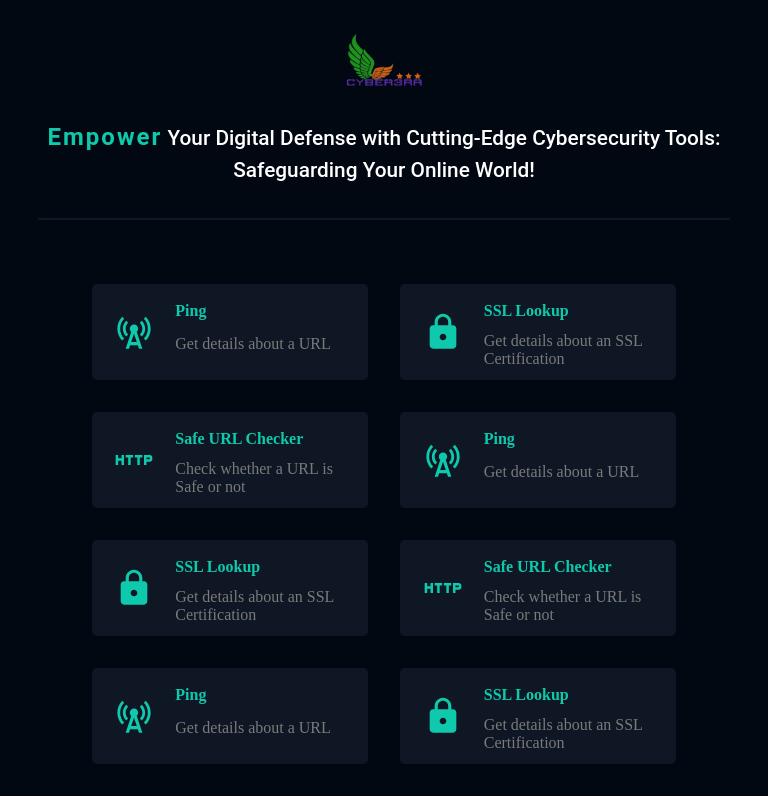
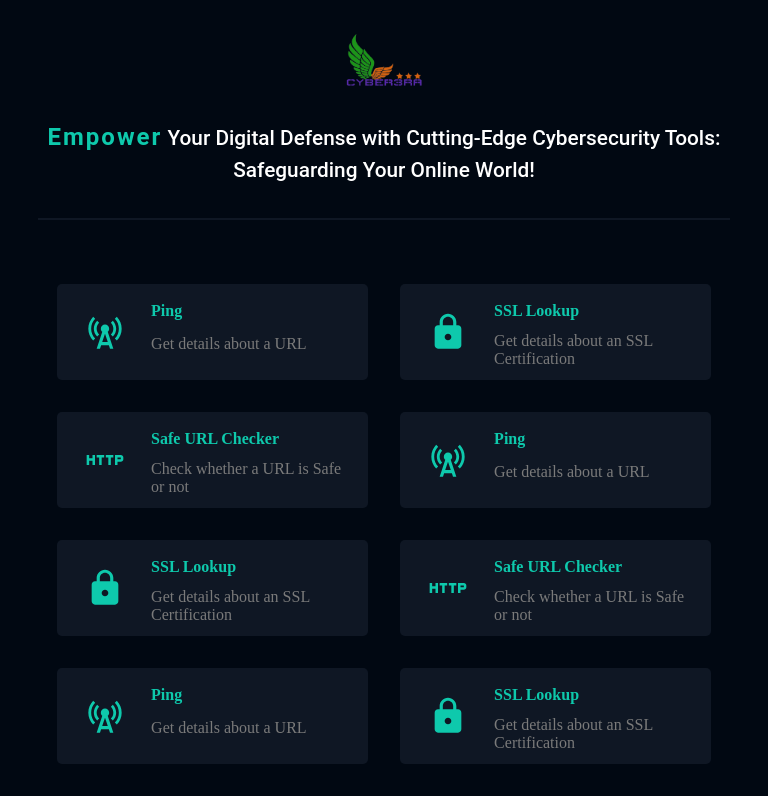
Before and after one commit to shivang821/cyber3raTools-frontend, a React (Vite) app: page /tools in a window 768 px wide. Shown: the top 796 px of the page. Built offline with nearby package versions, Linux system fonts and the light colour scheme.

Commit message:
solving issue in medium device

```diff
--- a/src/component/Tools/tools.css
+++ b/src/component/Tools/tools.css
@@ -196,7 +196,8 @@
 
     .toolItem {
         height: 6rem;
-        width: 40%;
+        width: 45%;
+        max-width: 25rem;
     }
     .toolItemLeft {
         height: 100%;
```
